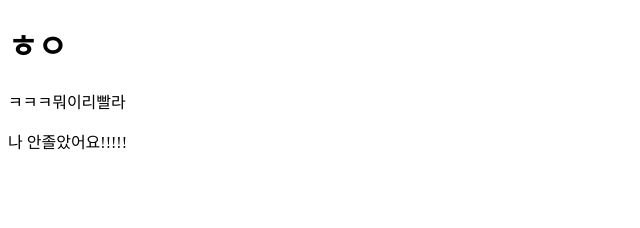
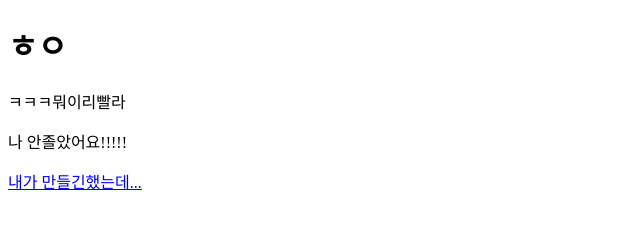
Before and after one commit to special-sunshine/webhosting_20210203, a plain HTML site: page index.html in a window 1280 px wide. Shown: the whole page, without its empty margins (0-640 px from the left). Drawn offline with Linux system fonts and the light colour scheme.

Commit message:
Update index.html

```diff
--- a/index.html
+++ b/index.html
@@ -9,5 +9,6 @@
     <h1>ㅎㅇ</h1>
     <p> ㅋㅋㅋ뭐이리빨라 </p>
     <p> 나 안졸았어요!!!!! </p>
+    <a href="introduce_kj.html.">내가 만들긴했는데...</a>
 </body>
 </html>
```
